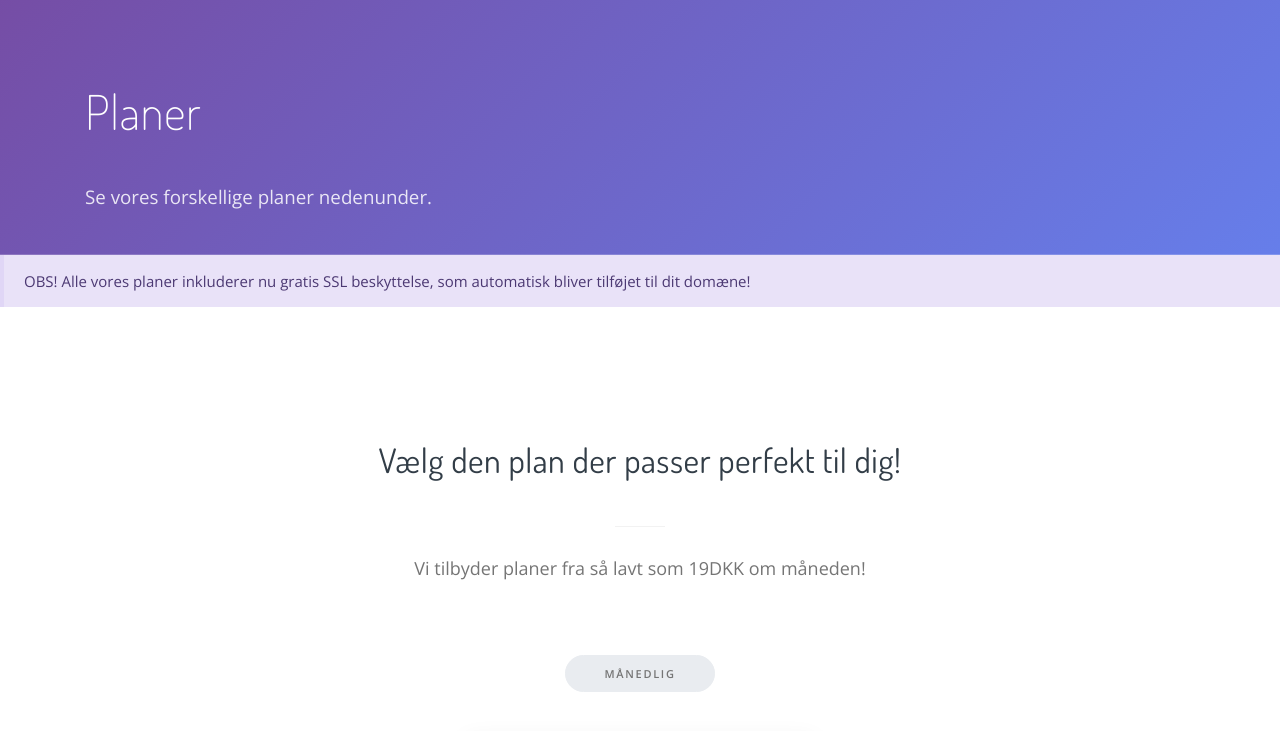
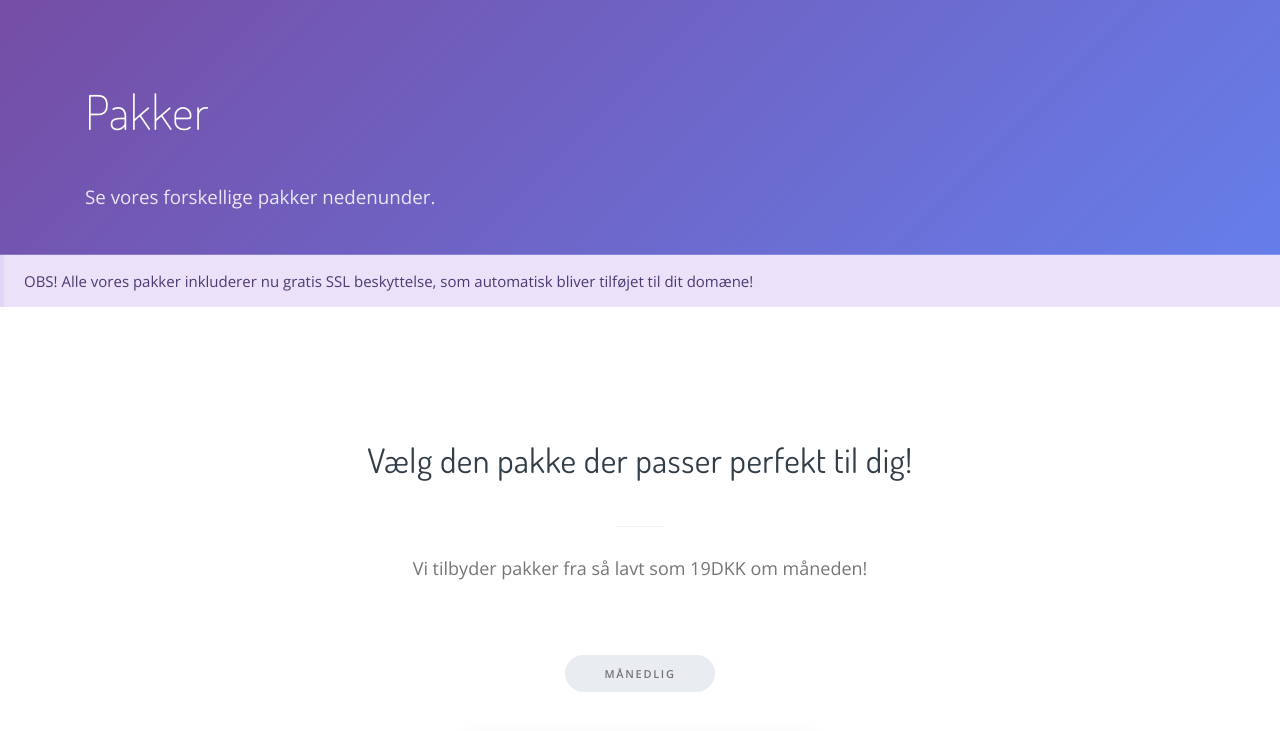
Before and after one commit to MorgenFreemen/hosting-website, a plain HTML site: page planer.html in a window 1280 px wide. Shown: the part 69-800 px from the top of the page. Drawn offline with nearby package versions, Linux system fonts and the light colour scheme; a script that the page names is missing.

Commit message:
Update planer.html

```diff
--- a/planer.html
+++ b/planer.html
@@ -58,8 +58,8 @@
     <!-- Header -->
     <header class="header text-white pt-10 pb-5" style="background-image: linear-gradient(-45deg, #667eea 0%, #764ba2 100%);">
       <div class="container">
-        <h1 class="display-4">Planer</h1>
-        <p class="lead-2 mt-6">Se vores forskellige planer nedenunder.</p>
+        <h1 class="display-4">Pakker</h1>
+        <p class="lead-2 mt-6">Se vores forskellige pakker nedenunder.</p>
       </div>
     </header><!-- /.header -->
 
@@ -75,14 +75,14 @@
       !-->
 
       <div class="alert alert-info" role="alert">
-        OBS! Alle vores planer inkluderer nu gratis SSL beskyttelse, som automatisk bliver tilføjet til dit domæne!
+        OBS! Alle vores pakker inkluderer nu gratis SSL beskyttelse, som automatisk bliver tilføjet til dit domæne!
       </div>
       <section class="section">
         <div class="container">
           <header class="section-header">
-            <h2>Vælg den plan der passer perfekt til dig!</h2>
+            <h2>Vælg den pakke der passer perfekt til dig!</h2>
             <hr>
-            <p class="lead">Vi tilbyder planer fra så lavt som 19DKK om måneden!</p>
+            <p class="lead">Vi tilbyder pakker fra så lavt som 19DKK om måneden!</p>
           </header>
 
           <div class="text-center my-7">
```
